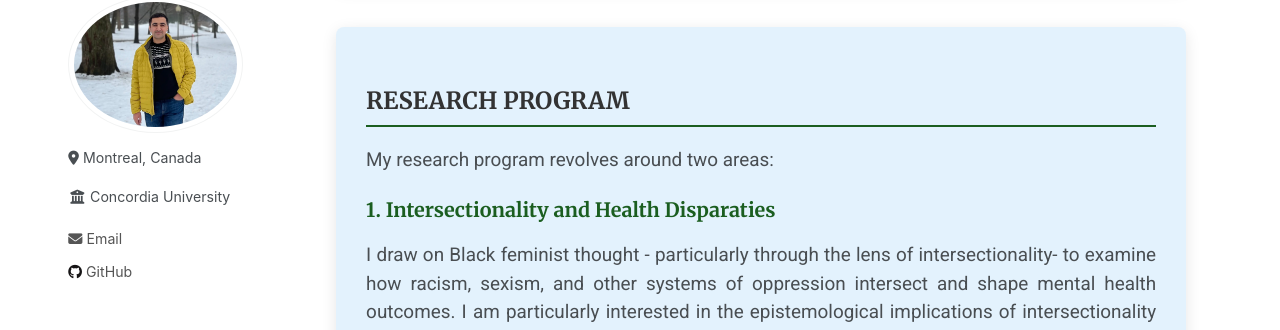
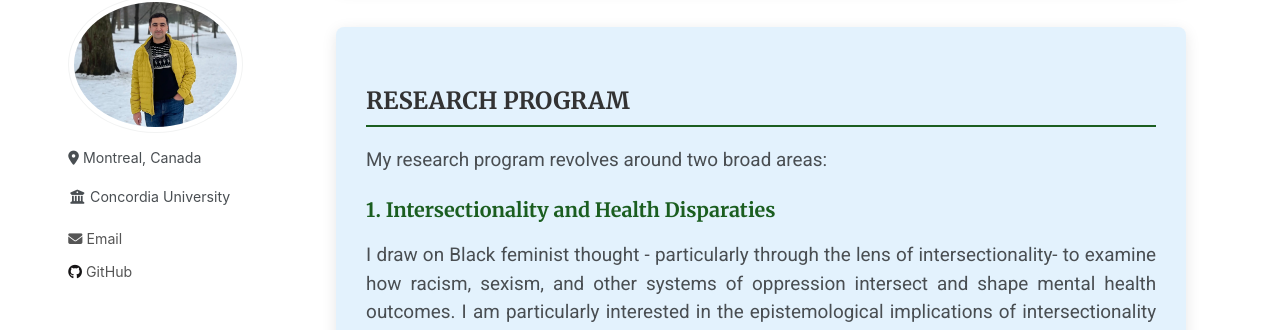
Before and after one commit to Mohsnmonji/mohsnmonji.github.io, a Jekyll site: the page built from about-me.md, in a window 1280 px wide and 900 px high, scrolled down 777 px. Shown: the part 112-442 px from the top of the window. Built offline with Jekyll 4.4.1, drawn with Linux system fonts in a browser that asks for light colours.

Commit message:
Update about-me.md

```diff
--- a/about-me.md
+++ b/about-me.md
@@ -76,7 +76,7 @@ author_profile: true
 <div class="about-card">
   <h2>RESEARCH PROGRAM</h2>
 
-  <p>My research program revolves around two areas:</p>
+  <p>My research program revolves around two broad areas:</p>
 
   <h4>1. Intersectionality and Health Disparaties</h4>
   <p>
```
